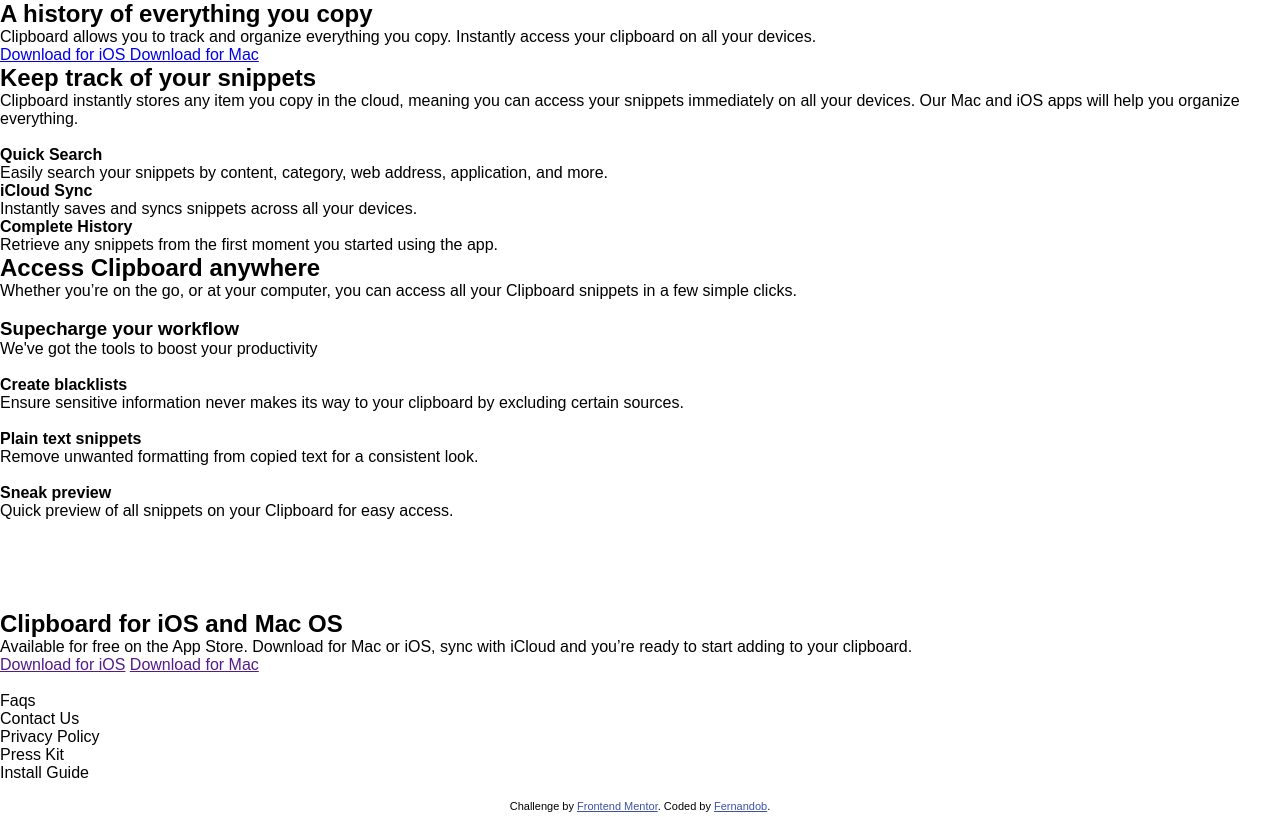
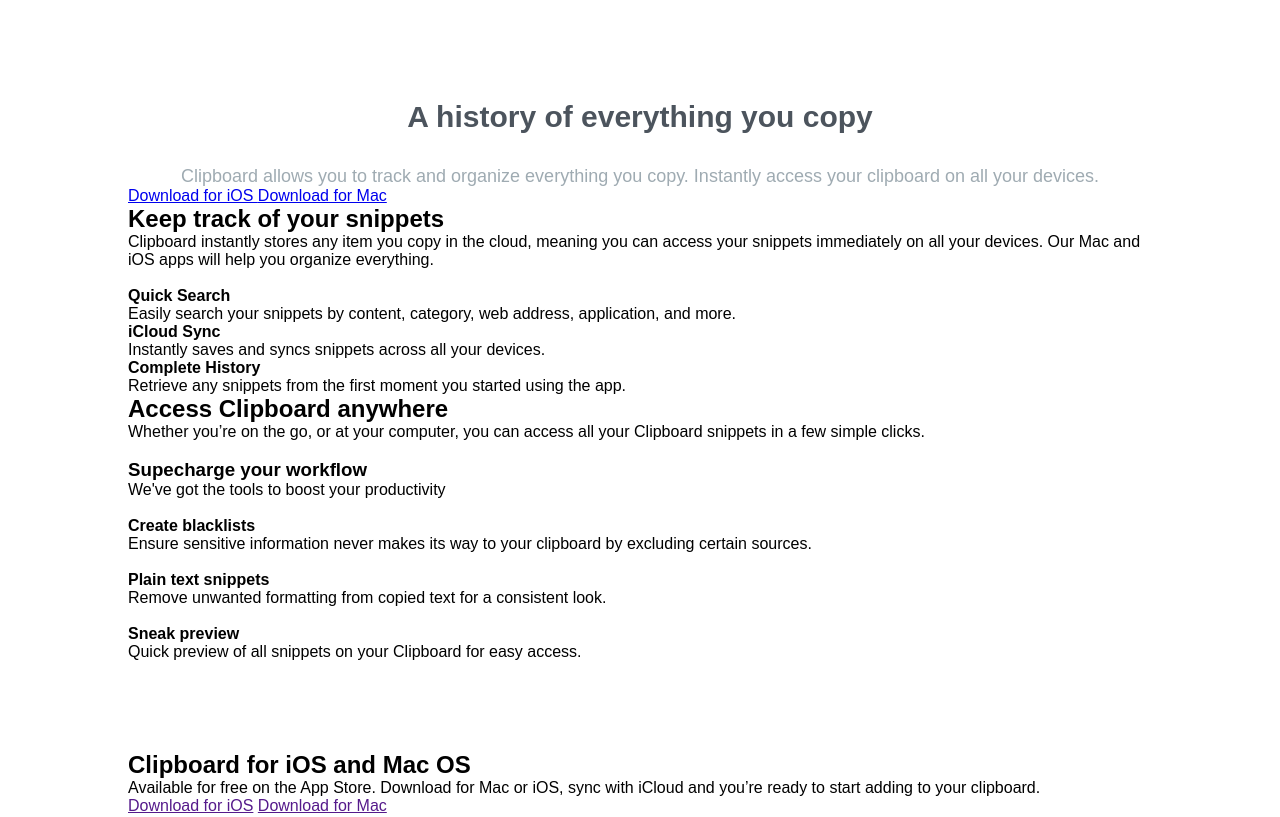
Before and after one commit to BlackTech718/clipboard_landing_page, a plain HTML site: page index.html in a window 1280 px wide. Shown: the top 817 px of the page. Drawn offline with Linux system fonts and the light colour scheme; a web font is replaced by a local one.

Commit message:
Added Styling

```diff
--- a/styles/styles.scss
+++ b/styles/styles.scss
@@ -4,3 +4,36 @@
     margin:0px;
     font-family:'Bai Jamjuree',sans-serif;
 }
+    $lightblue:hsl(233, 100%, 69%);
+    $cyan:hsl(171, 66%, 44%);
+    $bluegrey:hsl(210,10%,33%);
+    $greyblue:hsl(201, 11%, 66%);
+
+.container{
+    width:80%;
+    margin: 100px auto 0 auto;
+    // top section styling
+    .top{
+        h2{
+
+            color:$bluegrey;
+            text-align: center;
+            font-size: 30px;
+            padding-bottom: 2rem;
+        }
+        p{
+            color:$greyblue;
+            text-align: center;
+            font-size: 18px;
+        }
+
+    }
+
+}
+
+
+
+
+
+// - Dark Grayish Blue: hsl(210, 10%, 33%)
+// - Grayish Blue: hsl(201, 11%, 66%)
```
Also changed, not shown: styles/styles.css, 2 other files.
